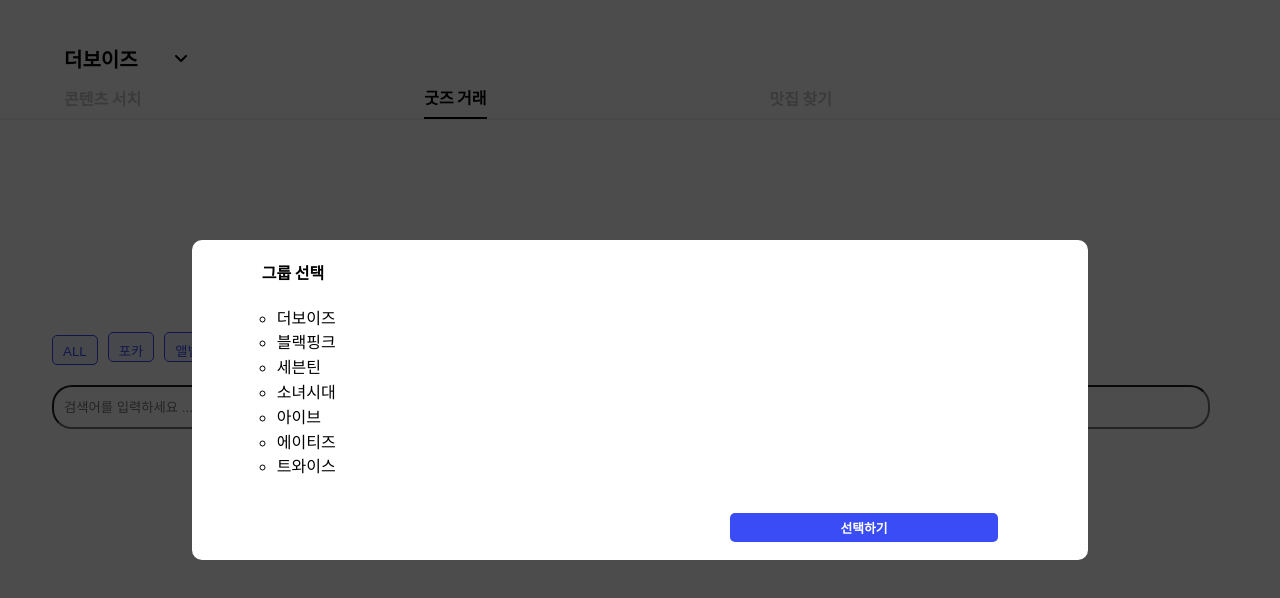
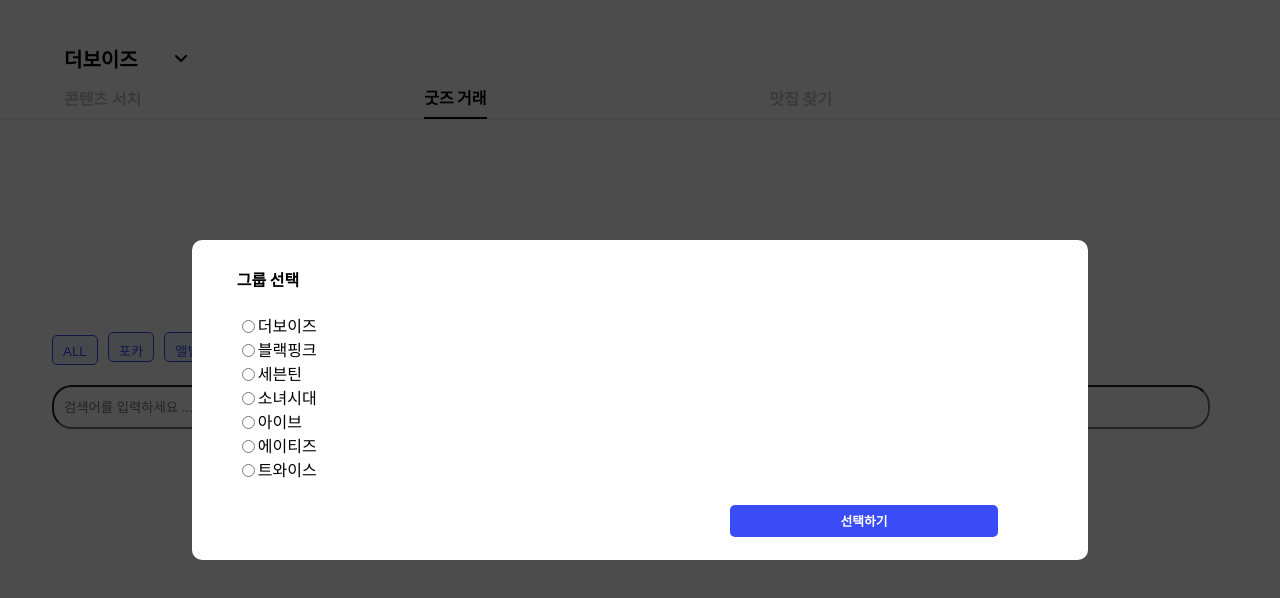
Before and after one commit to K-CHIVE/K-CHIVE-FRONT, a React (Create React App) app: page /searchGoods in a window 1280 px wide. Both pictures are taken after a click on the icon 181 px from the left and 58 px from the top of the page. Shown: the top 598 px of the page. Built offline with nearby package versions, Linux system fonts and the light colour scheme.

Commit message:
change modal

```diff
--- a/src/component/Menu/index.js
+++ b/src/component/Menu/index.js
@@ -20,6 +20,7 @@
     console.log("bbb");
     setMenu(!isOpen);
   };
+
   return (
     <>
       <header>
@@ -37,11 +38,16 @@
           <Modal open={isOpen} className="customOverlay">
             <div className="modal_list">
               <div className="modal_name">그룹 선택</div>
-              <ul className="circleType">
+              <div className="circleType">
                 {artist.map((v) => {
-                  return <li key={v}>{v}</li>;
+                  return (
+                    <div key={v} className="modal_list_item">
+                      <input type={"radio"} key={v} id={v} name="radio" />
+                      <label htmlFor={v}>{v}</label>
+                    </div>
+                  );
                 })}
-              </ul>
+              </div>
               <div className="modal_btn">선택하기</div>
             </div>
           </Modal>
--- a/src/component/Menu/styles.css
+++ b/src/component/Menu/styles.css
@@ -46,8 +46,6 @@
   align-items: center;
 }
 
-.menu-name {
-}
 .menu-name-contents,
 .menu-name-goods,
 .menu-name-restaurant {
--- a/src/component/Modal/styles.css
+++ b/src/component/Modal/styles.css
@@ -18,9 +18,11 @@
   flex-direction: column;
   align-items: flex-start;
   justify-content: space-between;
-  margin: 2% 0% 2% 5%;
+  padding: 2% 0% 2% 5%;
+  box-sizing: border-box;
   font-weight: 400;
   height: 60%;
+  width: 100%;
 }
 
 .modal_list {
@@ -34,7 +36,6 @@
 }
 
 .modal_name {
-  padding-left: 25px;
   font-weight: 800;
   height: 10%;
   display: flex;
@@ -55,3 +56,8 @@
   border-radius: 5px;
   margin: 2% 0% 2% 60%;
 }
+
+.modal_list_item {
+  display: flex;
+  width: 100%;
+}
```
